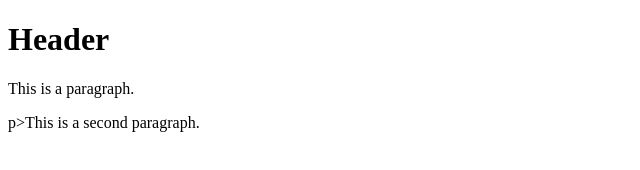
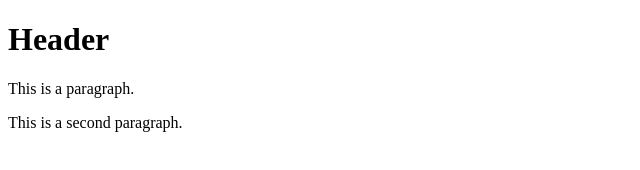
Before and after one commit to ldmktmike/git-example-project, a plain HTML site: page index.html in a window 1280 px wide. Shown: the full height of the page, 0-640 px from the left. Drawn offline with Linux system fonts and the light colour scheme.

Commit message:
Made some fixes

```diff
--- a/index.html
+++ b/index.html
@@ -8,6 +8,6 @@
   <body>
     <h1>Header</h1>
     <p>This is a paragraph.</p>
-    p>This is a second paragraph.</p>
+    <p>This is a second paragraph.</p>
   </body>
 </html>
```
